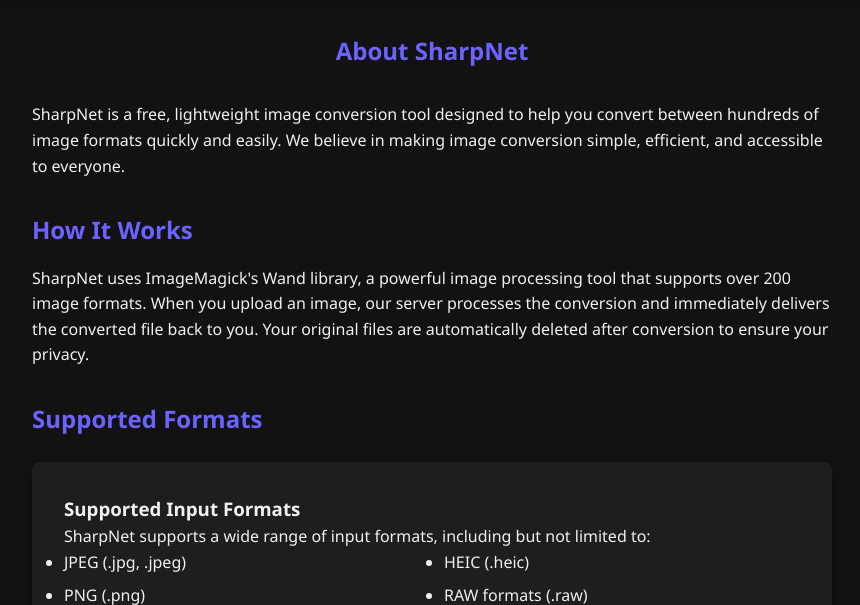
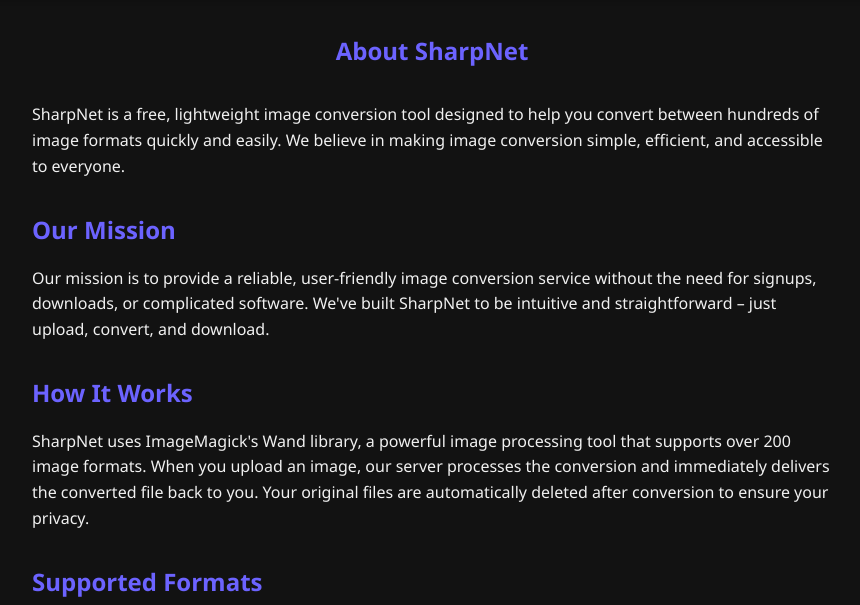
Before and after one commit to Waqar-Hassan786/sharpnet-image-converter, a Flask app: page /about in a window 1280 px wide. Shown: the part 102-707 px from the top of the page, without its empty margins (208-1068 px from the left). Run offline with Flask 2, Linux system fonts and the light colour scheme; some libraries are stand-ins or nearby versions.

Commit message:
Add mission statement to about section

```diff
--- a/templates/about.html
+++ b/templates/about.html
@@ -7,8 +7,8 @@
     <h1>About SharpNet</h1>
     <div class="about-content">
         <p>SharpNet is a free, lightweight image conversion tool designed to help you convert between hundreds of image formats quickly and easily. We believe in making image conversion simple, efficient, and accessible to everyone.</p>
-
-
+        <h2>Our Mission</h2>
+        <p>Our mission is to provide a reliable, user-friendly image conversion service without the need for signups, downloads, or complicated software. We've built SharpNet to be intuitive and straightforward – just upload, convert, and download.</p>
         <h2>How It Works</h2>
         <p>SharpNet uses ImageMagick's Wand library, a powerful image processing tool that supports over 200 image formats. When you upload an image, our server processes the conversion and immediately delivers the converted file back to you. Your original files are automatically deleted after conversion to ensure your privacy.</p>
 
```
